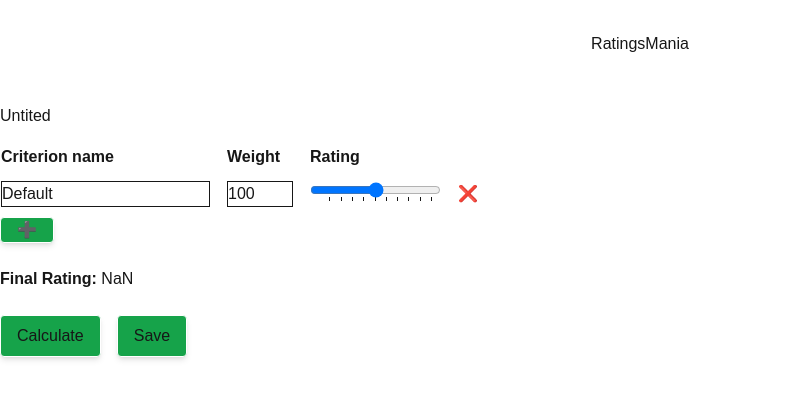
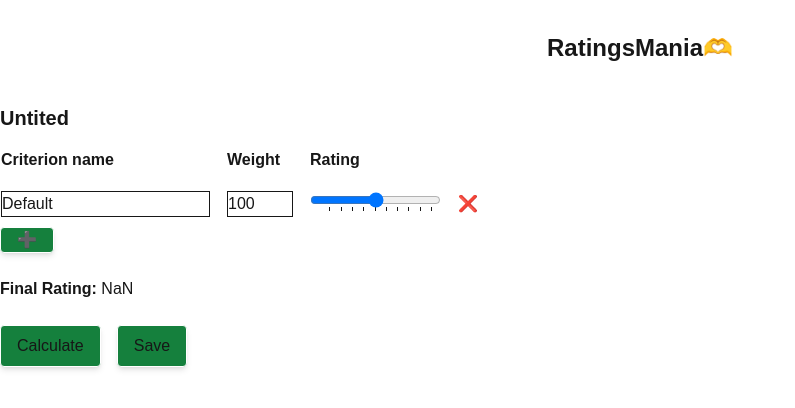
Before and after one commit to af4oz/rating-methods, a Next.js app: page /rating/new in a window 1280 px wide. Shown: the top 408 px of the page, without its empty margins (0-795 px from the left). Built offline with nearby package versions, Linux system fonts and the light colour scheme.

Commit message:
Add some styles

```diff
--- a/components/Layout.tsx
+++ b/components/Layout.tsx
@@ -3,7 +3,9 @@ import { ReactElement } from "react";
 export default function Layout({ children }: { children: ReactElement }) {
   return (
     <div className="container mx-auto">
-      <header className="my-8 w-full text-center">RatingsMania</header>
+      <header className="my-8 w-full text-center font-bold text-2xl">
+        RatingsMania🫶
+      </header>
       <main>{children}</main>
     </div>
   );
--- a/pages/index.tsx
+++ b/pages/index.tsx
@@ -27,10 +27,11 @@ export default function Home() {
         >
           Reset
         </button>
-        <h2 className="mt-4">Rating methods created</h2>
+        <h2 className="h1 mt-2">Rating methods created</h2>
         <table className="w-full">
-          <thead className="border-b-2 font-bold">
+          <thead className="border-b-2 border-gray-600 font-bold">
             <tr className="text-left">
+              <th>id</th>
               <th>Name</th>
             </tr>
           </thead>
@@ -38,7 +39,8 @@ export default function Home() {
             {methods?.length > 0
               ? methods.map((item) => {
                   return (
-                    <tr className="border-b-1" key={item.id}>
+                    <tr className="border-b-1 border-gray-600" key={item.id}>
+                      <td>{item.id}</td>
                       <td>
                         <Link href={`/method/${item.id}`}>{item.name}</Link>
                       </td>
@@ -48,10 +50,11 @@ export default function Home() {
               : null}
           </tbody>
         </table>
-        <h2 className="mt-4">Ratings</h2>
+        <h2 className="h1 mt-2">Ratings</h2>
         <table className="w-full">
-          <thead className="border-b-2 font-bold">
+          <thead className="border-b-2 border-gray-600 font-bold">
             <tr className="text-left">
+              <th>id</th>
               <th>Name</th>
             </tr>
           </thead>
@@ -59,7 +62,8 @@ export default function Home() {
             {ratings?.length > 0
               ? ratings.map((item) => {
                   return (
-                    <tr className="border-b-1" key={item.id}>
+                    <tr className="border-b-1 border-gray-600" key={item.id}>
+                      <td>{item.id}</td>
                       <td>
                         <Link href={`/rating/${item.id}`}>{item.name}</Link>
                       </td>
--- a/pages/method/new.tsx
+++ b/pages/method/new.tsx
@@ -86,13 +86,17 @@ export default function NewMethod() {
 
   return (
     <div>
-      <h1 className="py-4">{method.name}</h1>
+      <h1 className="h1">{method.name}</h1>
       {error && <div className="text-red-600">Error: {error}</div>}
       <table>
         <thead>
           <tr>
-            <th align="left">Criterion name</th>
-            <th align="left">Weight</th>
+            <th align="left" className="pr-4 py-2">
+              Criterion name
+            </th>
+            <th align="left" className="pr-4 py-2">
+              Weight
+            </th>
             <th></th>
           </tr>
         </thead>
--- a/pages/rating/new.tsx
+++ b/pages/rating/new.tsx
@@ -114,15 +114,21 @@ export default function NewRating() {
   };
 
   return (
-    <div suppressHydrationWarning={true}>
-      <h1 className="py-4">{rating.name}</h1>
+    <div>
+      <h1 className="h1">{rating.name}</h1>
       {error && <div className="text-red-600">Error: {error}</div>}
       <table>
         <thead>
           <tr>
-            <th align="left">Criterion name</th>
-            <th align="left">Weight</th>
-            <th align="left">Rating</th>
+            <th align="left" className="pr-4 py-2">
+              Criterion name
+            </th>
+            <th align="left" className="pr-4 py-2">
+              Weight
+            </th>
+            <th align="left" className="pr-4 py-2">
+              Rating
+            </th>
             <th></th>
           </tr>
         </thead>
--- a/styles/globals.css
+++ b/styles/globals.css
@@ -29,6 +29,15 @@ input {
     @apply border-white border rounded px-4 py-2
   }
   .btn-primary {
-    @apply btn bg-green-600 shadow-md hover:active:bg-green-500
+    @apply btn bg-green-700 shadow-md hover:bg-green-600
+  }
+  .h1 {
+    @apply py-2 font-bold text-xl
+  }
+  .h2 {
+    @apply py-2 font-bold text-lg
+  }
+  .h3 {
+    @apply py-2 font-bold text-md
   }
 }
--- a/utils/common.ts
+++ b/utils/common.ts
@@ -27,3 +27,7 @@ export function hasValidWeights(criteria: T_Criterion[]): boolean {
     100.0
   );
 }
+
+export function idEqual(id1: string | number, id2: string | number) {
+  return String(id1) === String(id2);
+}
```
